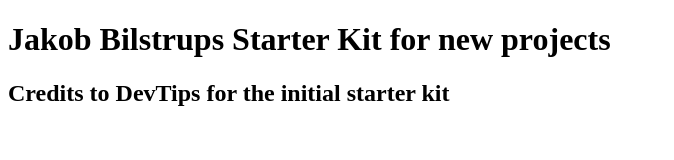
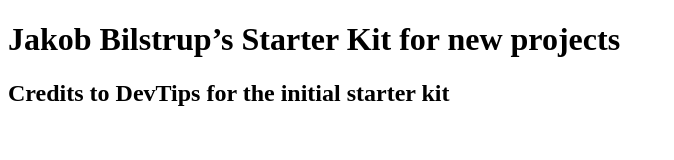
Before and after one commit to JakobBilstrup/Ground-Zero-Jakob-Bilstrup, a plain HTML site: page README.html in a window 1280 px wide. Shown: the whole page, without its empty margins (0-674 px from the left). Drawn offline with Linux system fonts and the light colour scheme.

Commit message:
fixed favicon

```diff
--- a/README.html
+++ b/README.html
@@ -4,7 +4,7 @@
 	<meta charset="utf-8"/>
 </head>
 <body>
-<h1 id="jakobbilstrupsstarterkitfornewprojects">Jakob Bilstrups Starter Kit for new projects</h1>
+<h1 id="jakobbilstrupsstarterkitfornewprojects">Jakob Bilstrup&#8217;s Starter Kit for new projects</h1>
 
 <h2 id="creditstodevtipsfortheinitialstarterkit">Credits to DevTips for the initial starter kit</h2>
 
```
Also changed, not shown: favicon.ico, 1 other file.
